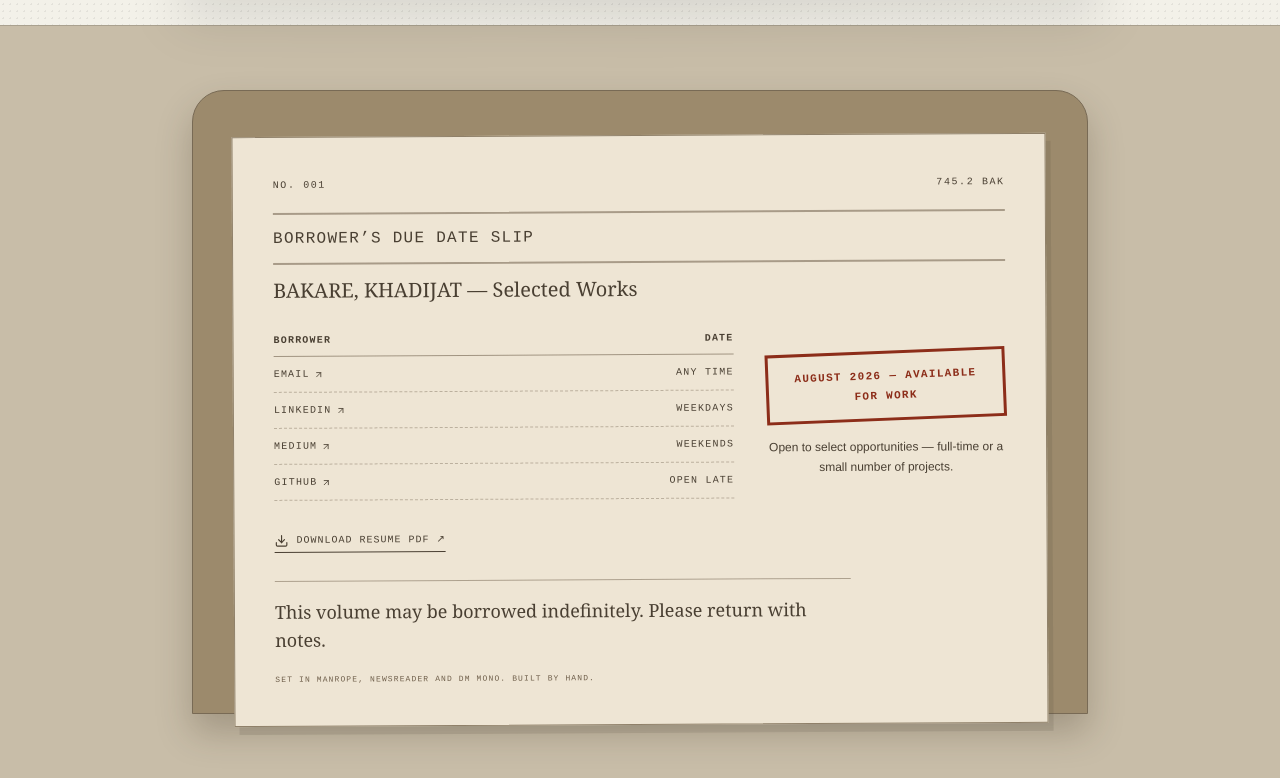
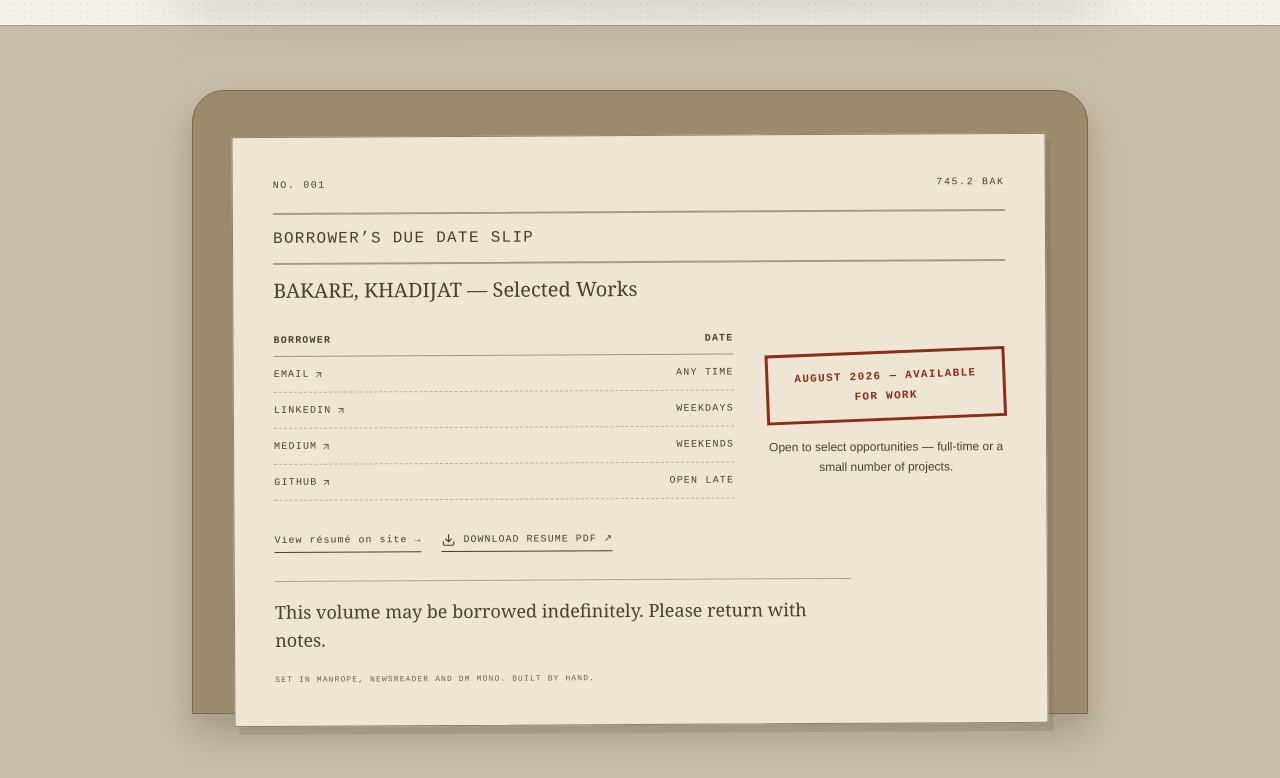
Before and after one commit to khadijatbakare/product-design-portfolio, a Next.js app: page / in a window 1280 px wide. Shown: the part 1210-1988 px from the top of the page. Built offline with nearby package versions, Linux system fonts and the light colour scheme.

Commit message:
Add in-site resume viewer action

```diff
--- a/components/footer/LibraryCheckoutFooter.tsx
+++ b/components/footer/LibraryCheckoutFooter.tsx
@@ -8,7 +8,7 @@ function LedgerLink({ entry }: { readonly entry: LedgerEntry }) {
   return <a href={entry.href} target={external ? '_blank' : undefined} rel={external ? 'noreferrer' : undefined} className="grid grid-cols-[1fr_auto] gap-5 border-b border-dashed border-[#6f5f4b]/40 py-2.5 transition-colors hover:text-[#8c2d19] focus-visible:outline focus-visible:outline-2 focus-visible:outline-offset-2"><span className="flex items-center gap-1">{entry.label}<ArrowUpRight size={10}/></span><span>{entry.stamp}</span></a>
 }
 
-export function LibraryCheckoutFooter({ onOpen: _onOpen }: { readonly onOpen: (view: ModalView) => void }) {
+export function LibraryCheckoutFooter({ onOpen }: { readonly onOpen: (view: ModalView) => void }) {
   return <footer className="border-t border-black/15 bg-[#c8bda8] px-6 py-16 md:px-12">
     <div className="mx-auto max-w-4xl rounded-t-[2rem] border border-[#786a55] bg-[#9c8a6c] px-4 pt-5 shadow-[0_18px_35px_rgba(50,40,25,.25)] md:px-10 md:pt-8">
       <section className="relative translate-y-3 rotate-[-.3deg] border border-[#8f8069] bg-[#eee5d4] p-6 text-[#493f32] shadow-[5px_8px_0_rgba(73,63,50,.14)] md:p-10" aria-label="Borrower’s due date slip">
@@ -19,7 +19,10 @@ export function LibraryCheckoutFooter({ onOpen: _onOpen }: { readonly onOpen: (v
           <div className="font-mono text-[10px] uppercase tracking-[.12em]"><div className="grid grid-cols-[1fr_auto] gap-5 border-b border-[#6f5f4b]/60 pb-2 font-bold"><span>{checkoutSlip.columns[0]}</span><span>{checkoutSlip.columns[1]}</span></div>{checkoutSlip.ledger.map((entry) => <LedgerLink key={entry.id} entry={entry}/>)}</div>
           <div className="flex flex-col items-center justify-center text-center"><div className="rotate-[-2deg] border-[3px] border-[#8c2d19] px-4 py-3 font-mono text-[11px] font-bold uppercase leading-5 tracking-[.12em] text-[#8c2d19]">{checkoutSlip.availability.stamp}</div><p className="mt-4 text-xs leading-5">{checkoutSlip.availability.label}</p></div>
         </div>
-        <a href="/resume.pdf" download="Khadijat-Bakare-Resume.pdf" className="mt-8 flex w-fit items-center gap-2 border-b border-[#493f32] pb-1 font-mono text-[10px] uppercase tracking-widest"><Download size={14}/>{resume.downloadLabel}</a>
+        <div className="mt-8 flex flex-wrap items-center gap-5 font-mono text-[10px] uppercase tracking-widest">
+          <button type="button" onClick={() => onOpen('resume')} className="border-b border-[#493f32] pb-1">View résumé on site →</button>
+          <a href="/resume.pdf" download="Khadijat-Bakare-Resume.pdf" className="flex items-center gap-2 border-b border-[#493f32] pb-1"><Download size={14}/>{resume.downloadLabel}</a>
+        </div>
         <p className="mt-7 max-w-xl border-t border-[#6f5f4b]/50 pt-4 font-serif text-lg leading-7">{checkoutSlip.notice}</p>
         <p className="mt-5 font-mono text-[8px] uppercase tracking-[.14em] text-[#6f5f4b]">{checkoutSlip.footnote}</p>
       </section>
```
